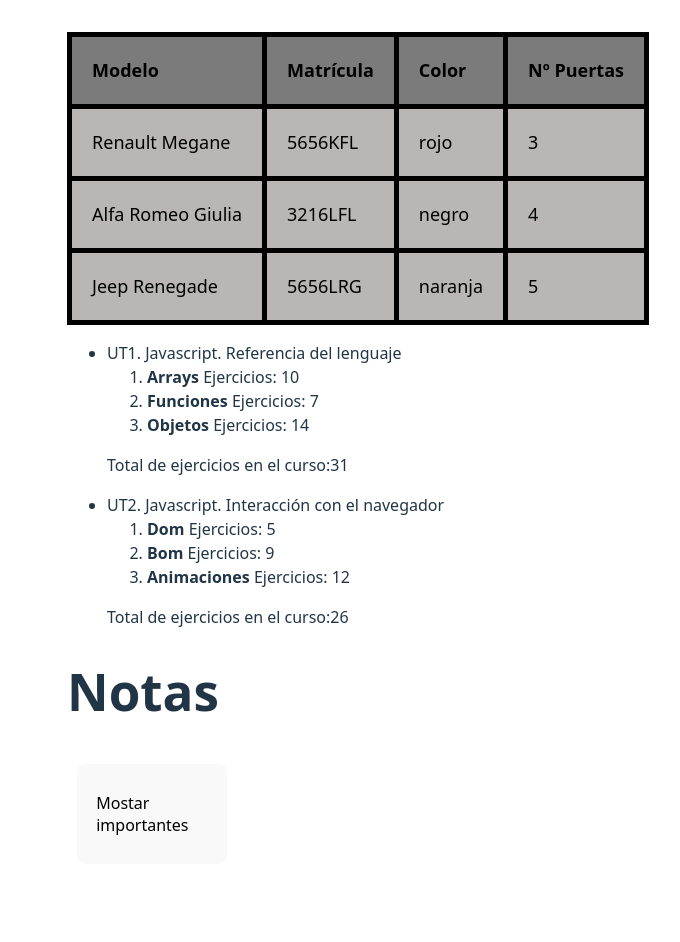
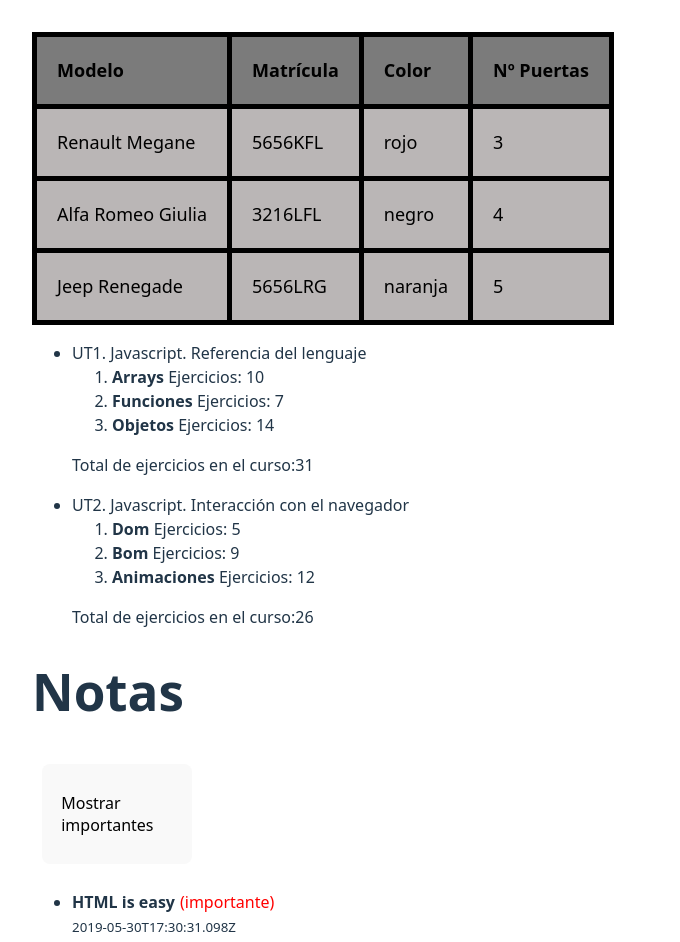
Before and after one commit to DiegoMartinez-Git/despliegueReact, a React (Vite) app: page / in a window 1280 px wide. Shown: the top 942 px of the page, without its empty margins (282-962 px from the left). Before the commit the page ends 906 px from the top, so only its background shows below. Built offline with nearby package versions, Linux system fonts and the light colour scheme.

Commit message:
Ejercicio de notas completado y comentado

```diff
--- a/src/App.jsx
+++ b/src/App.jsx
@@ -46,7 +46,7 @@
       <ListadoCoches todosLosCoches={losCoches}></ListadoCoches>
 
       <ListadoMisTemas todosLosTemas={losTemas}></ListadoMisTemas>
-      <Notas todasLasNotas={lasNotas}></Notas>
+      <Notas notasIniciales={lasNotas}></Notas>
 
     </div>
   )
--- a/src/componentes/Notas/BotonNotas.jsx
+++ b/src/componentes/Notas/BotonNotas.jsx
@@ -1,13 +1,10 @@
-export default function BotonNotas(props){
-    //Las props nos daran el mock de notas
-    function mostrarImportantes(notas){
-        console.log(notas)
-    }
-    return(
-        <>
-            <button onClick={mostrarImportantes(props.todasLasNotas)}>Mostar importantes</button>
-        </>
+export default function BotonFiltro({ activo, alClickar }) {
+    return (
 
-
-    )
+        //Devuelve un boton que al clickar llama a la funcion alClickar
+        //Si activo es true, el texto del boton será 'Mostrar Todos', si no, será 'Mostrar importantes'
+        <button onClick={alClickar}>
+            {activo ? 'Mostrar Todos' : 'Mostrar importantes'}
+        </button>
+    );
 }
--- /dev/null
+++ b/src/componentes/Notas/MostrarNotas.jsx
@@ -0,0 +1,28 @@
+export default function MostrarNotas({ notas }) {
+    return (
+        //Devuelve una lista con los elementos del mock
+        // (filtrados o no depende de lo que se le ha pasado por parametros)
+        <ul>
+            {notas.map((nota) => (
+                <li key={nota.id}>
+                    <strong>{nota.contenido}</strong>
+
+                    {/**
+                     * Si el atributo importante es true
+                     * añade imporante al contenido de la nota
+                     * y ademas lo pinta de rojo
+                     */}
+                    {nota.importante && (
+                        <span style={{ color: 'red', marginLeft: '5px' }}>
+                            (importante)
+                        </span>
+                    )}
+
+                    <br />
+                    <small>{nota.fecha}</small>
+
+                </li>
+            ))}
+        </ul>
+    );
+}
--- a/src/componentes/Notas/Notas.jsx
+++ b/src/componentes/Notas/Notas.jsx
@@ -1,13 +1,44 @@
-import BotonNotas from "./BotonNotas";
+import { useState } from 'react';
 
-export default function Notas(){
-    function mostrarImportantes(notas){
-        console.log(notas)
-    }
-    return(
-        <>
+//Importacion de los componentes MostrarNotas y BotonNotas
+import MostrarNotas from './MostrarNotas';
+import BotonNotas from './BotonNotas'
+
+//Funcion con un parametro(el parametro será la lista la lista entera(mock-notas))
+export default function Notas({ notasIniciales }) {
+
+    //Declaración de la variable con el useState
+    const [estado, setEstado] = useState(false);
+
+    //Variable con las notas(si estado es verdadero, las notas se filtrarán, si no, se mostrarán todas)
+    const notasFiltradas = estado
+        ? notasIniciales.filter(n => n.importante === true)
+        : notasIniciales;
+
+    //Cambia el estado de la variable estado(la que determina si te muestra las notas filtradas o no)
+    const cambiarEstado = () => {
+        setEstado(!estado);
+    };
+
+    return (
+        <div>
             <h1>Notas</h1>
-            <BotonNotas ></BotonNotas>
-        </>
-    )
+
+            {/**
+             * Llama al componente BotonNotas y le pasa los parametros activo(la varible estado) y
+             * otro parametro alClickar(la funcion que cambia el estado)
+             */}
+            <BotonNotas
+                activo={estado}
+                alClickar={cambiarEstado}
+            />
+
+            {/**
+             * Llama al componente MostrarNotas donde se le pasa el parametro con las
+             * notas, ya sean filtradas o no(usando la variable notasFiltradas)
+             */}
+            <MostrarNotas notas={notasFiltradas} />
+
+        </div>
+    );
 }
```
